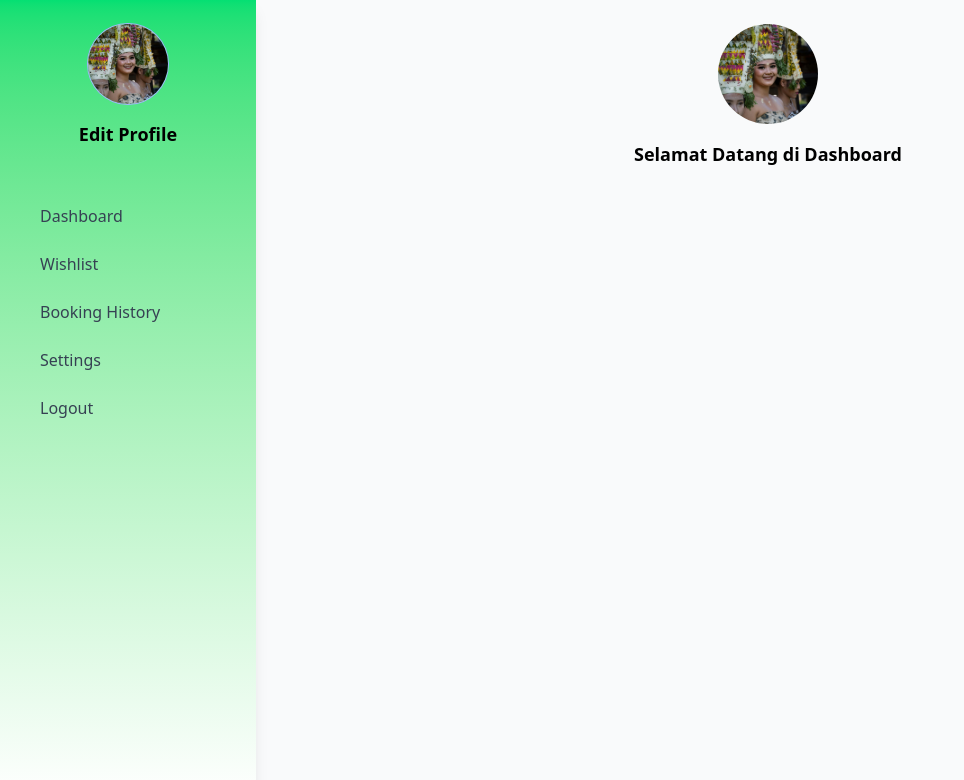
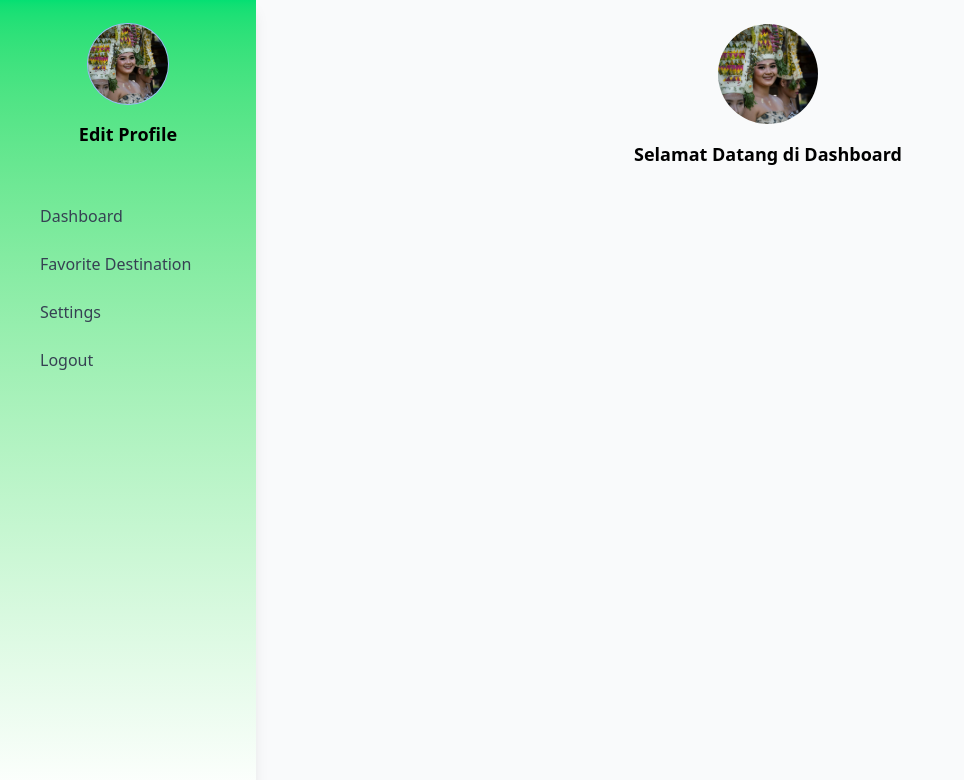
Before and after one commit to ANOVA51/temu-wisata, a Vue app: page /profile in a window 1280 px wide. Shown: the top 780 px of the page, without its empty margins (0-964 px from the left). Built offline with nearby package versions, Linux system fonts and the light colour scheme.

Commit message:
perbaruan destination dan user profile

```diff
--- a/src/views/Destination.vue
+++ b/src/views/Destination.vue
@@ -134,7 +134,7 @@ const filteredDestinasi = computed(() => {
         <span class="text-transparent bg-clip-text bg-gradient-to-r from-green-600 to-black">
           Hidden Gem
         </span>
-        in Bali’s tourist destinations
+        in Bali's tourist destinations
       </h1>
     </div>
     <!-- Hero Section -->
@@ -215,7 +215,6 @@ const filteredDestinasi = computed(() => {
           {{ showAll ? 'Show Less' : 'Show More' }}
         </button>
       </div>
-
       <!--button tambah postingan-->
     </section>
 
@@ -281,7 +280,11 @@ const filteredDestinasi = computed(() => {
         <p class="text-gray-700">{{ activeModal.deskripsi }}</p>
 
         <!-- Tombol Close -->
-        <div class="text-right mt-4">
+        <div class="text-right mt-4 flex justify-between">
+          <button @click="activeModal = null" class="px-4 py-2 bg-lime-500 text-white rounded">
+            Add to Favorites
+          </button>
+
           <button @click="activeModal = null" class="px-4 py-2 bg-lime-500 text-white rounded">
             Close
           </button>
--- a/src/views/Userprofile.vue
+++ b/src/views/Userprofile.vue
@@ -4,8 +4,7 @@ import penari from '@/assets/images/penari.jpg'
 
 const menuItems = [
   { label: 'Dashboard', key: 'dashboard' },
-  { label: 'Wishlist', key: 'wishlist' },
-  { label: 'Booking History', key: 'booking' },
+  { label: 'Favorite Destination', key: 'Favorite' },
   { label: 'Settings', key: 'settings' },
   { label: 'Logout', key: 'logout' }
 ]
@@ -64,13 +63,10 @@ function selectMenu(key) {
         </div>
       </section>
 
-      <section v-if="currentView === 'wishlist'">
-        <p>Ini adalah halaman Wishlist.</p>
+      <section v-if="currentView === 'Favorite'">
+        <p>Ini adalah halaman Favorite.</p>
       </section>
 
-      <section v-if="currentView === 'booking'">
-        <p>Ini adalah halaman Booking History.</p>
-      </section>
 
       <section v-if="currentView === 'settings'">
         <p>Ini adalah halaman Settings.</p>
```
